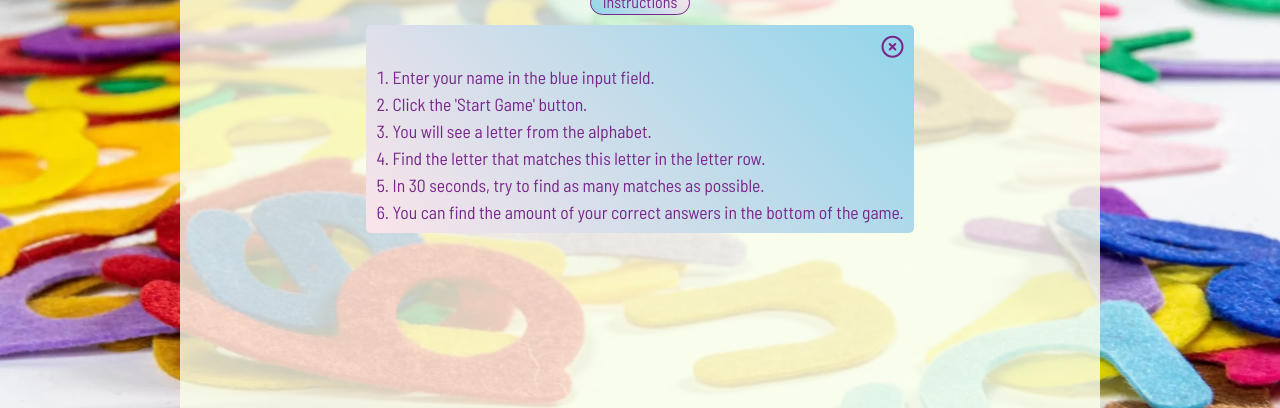
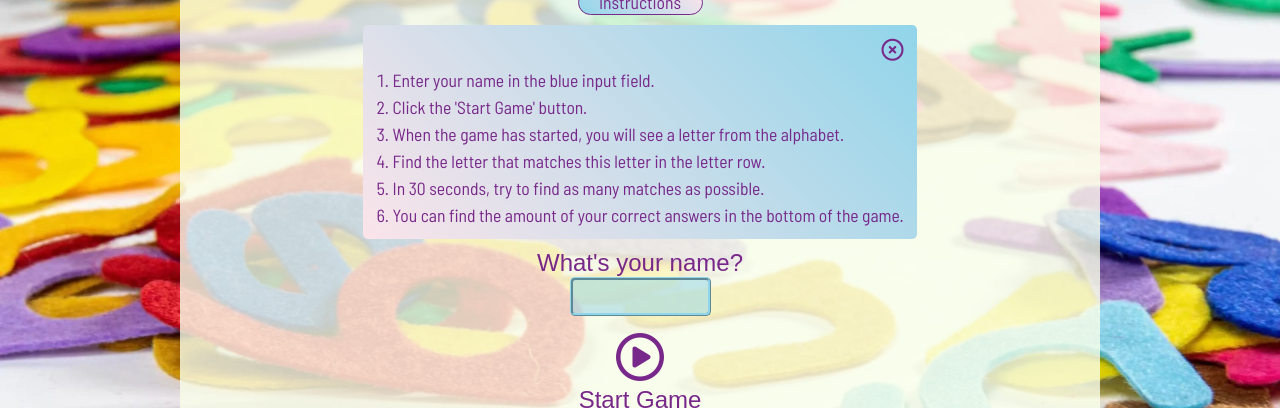
Before and after one commit to Code-Institute-Submissions/queenisabaer-letter-match, a plain HTML site: page index.html in a window 1280 px wide. Shown: the part 115-523 px from the top of the page. Drawn offline with Linux system fonts and the light colour scheme; a web font is replaced by a local one.

Commit message:
Create name and start game area

```diff
--- a/assets/css/style.css
+++ b/assets/css/style.css
@@ -22,9 +22,10 @@ body {
 .game {
     background-color: rgba(251, 288, 234, 0.8);
     margin: 35px auto 0 auto;
-    height: 80%;
+    height: 90%;
     width: 80%;
     max-width: 900px;
+    max-height: fit-content;
     display: flex;
     flex-direction: column;
     padding: 10px;
@@ -38,17 +39,23 @@ h1 {
     letter-spacing: 1px;
     margin-bottom: 5px;
 }
+
+h2 {
+    color: #78278A;
+    font-weight: 400;
+}
+
 /* Instructions modal */
 .btn-rules {
     color: #78278A;
     border: 1px solid #78278A;
-    width: 100px;
+    width: 125px;
     height: 25px;
     background: rgb(145,213,234); /* Fallback color */
     background: linear-gradient(45deg, rgba(145,213,234,1) 0%, rgba(251,228,234,1) 100%);
     border-radius: 15px;
     font-family: "Barlow Semi Condensed";
-    font-size: 1rem;
+    font-size: 110%;
     padding-bottom: 3px;
 }
 
@@ -59,7 +66,7 @@ h1 {
     margin: 10px auto;
     background: #FBE4EA;
     background: linear-gradient(45deg, rgba(251,228,234,1) 0%,rgba(145,213,234,1) 100%);
-    padding: 5px;
+    padding: 0.5rem;
     text-align: left;
     list-style-position: inside;
     border-radius: 5px;
@@ -80,6 +87,31 @@ h1 {
 
 .modal li {
     margin: 5px;
+}
+
+/* Name area */
+#name-input {
+    background-color: rgba(145, 213, 234, 0.5);
+    border: #91D5EA ridge;
+    border-radius: 5px;
+    height: fit-content;
+    width: 125px;
+    padding: 5px;
+    font-family: "Annie Use Your Telescope";
+    font-weight: 400;
+    font-size: 125%;
+    color: #78278A;
+    text-align: center;
+}
+
+/* Start game area*/
+.btn-start {
+    background-color: transparent;
+    font-size: 3rem;
+    font-weight: 100;
+    border: none;
+    color: #78278A;
+    margin-top: 15px;
 }
 
 /* Footer */
--- a/assets/js/script.js
+++ b/assets/js/script.js
@@ -0,0 +1,36 @@
+//Wait for the DOM to finish loading and add event listeners to button elements
+document.addEventListener("DOMContentLoaded", function(){
+
+    let buttons = document.getElementsByTagName("button");
+
+    /*
+    iterate through array created through ElementsByTagName method
+    return each element in the array and store it in variable button on each iteration
+    */
+    for(let button of buttons){
+        //Add Eventlistener to these buttons from array
+        //button represent individual button element from array created
+        //when clicked, it will run the following if-function
+        button.addEventListener("click", function(){
+            /*
+            if-statement checks the data-type of the button(s)
+            this is referring to the button, that is clicked,
+            e.g. addition button is clicked, this referrs to this addition button
+            then use the get Attribute method and check the contents of data-type costum attribute
+            */
+            if (this.getAttribute("data-type") === "start-game") {
+                //First attemtp for practicing: display an alert, if data-type equals submit. alert("You clicked Submit");
+                // call the check answer function
+                alert("This is a test alert");
+            } else {
+                //if it was not submit, that was clicked, set the gameType variable
+                //to the value of that attribute, e.g. addition, division or subtract
+                let gameType = this.getAttribute("data-type");
+                //First attempt: add alert that displays the user the button, the user clicked. attention: backquotes used to create template iteral. alert(`You clicked ${gameType}`);
+                //final attempt: call the runGame function
+                runGame(gameType);
+            }
+
+        })
+    }
+})
--- a/index.html
+++ b/index.html
@@ -27,7 +27,7 @@
                         <ol>
                             <li>Enter your name in the blue input field.</li>
                             <li>Click the 'Start Game' button.</li>
-                            <li>You will see a letter from the alphabet.</li>
+                            <li>When the game has started, you will see a letter from the alphabet.</li>
                             <li>Find the letter that matches this letter in the letter row.</li>
                             <li>In 30 seconds, try to find as many matches as possible.</li>
                             <li>You can find the amount of your correct answers in the bottom of the game.</li>
@@ -35,9 +35,16 @@
                     </div>
                 </section>
             </div>
-            <!-- Welcome panel -->
-            <div class="name">
-
+            <!-- First panel -->
+            <div>
+                <div class="name-area">
+                    <h2>What's your name?</h2>
+                    <input type="text" id="name-input">
+                </div>
+                <div class="start-game">
+                    <button class="btn-start"><i class="fa-regular fa-circle-play"></i></button>
+                    <h2>Start Game</h2>
+                </div>
             </div>
         </main>
         <!-- Footer -->
```
